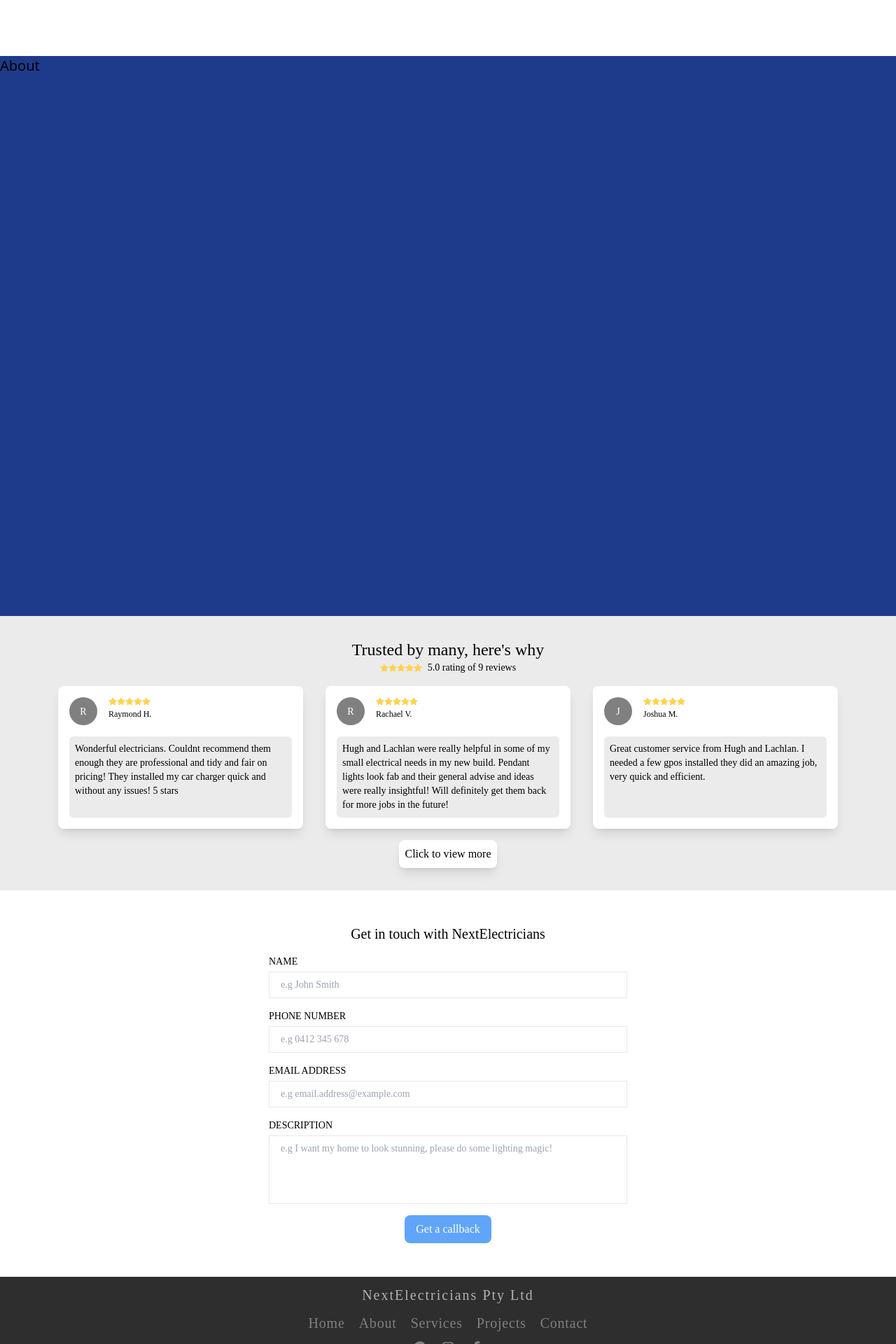
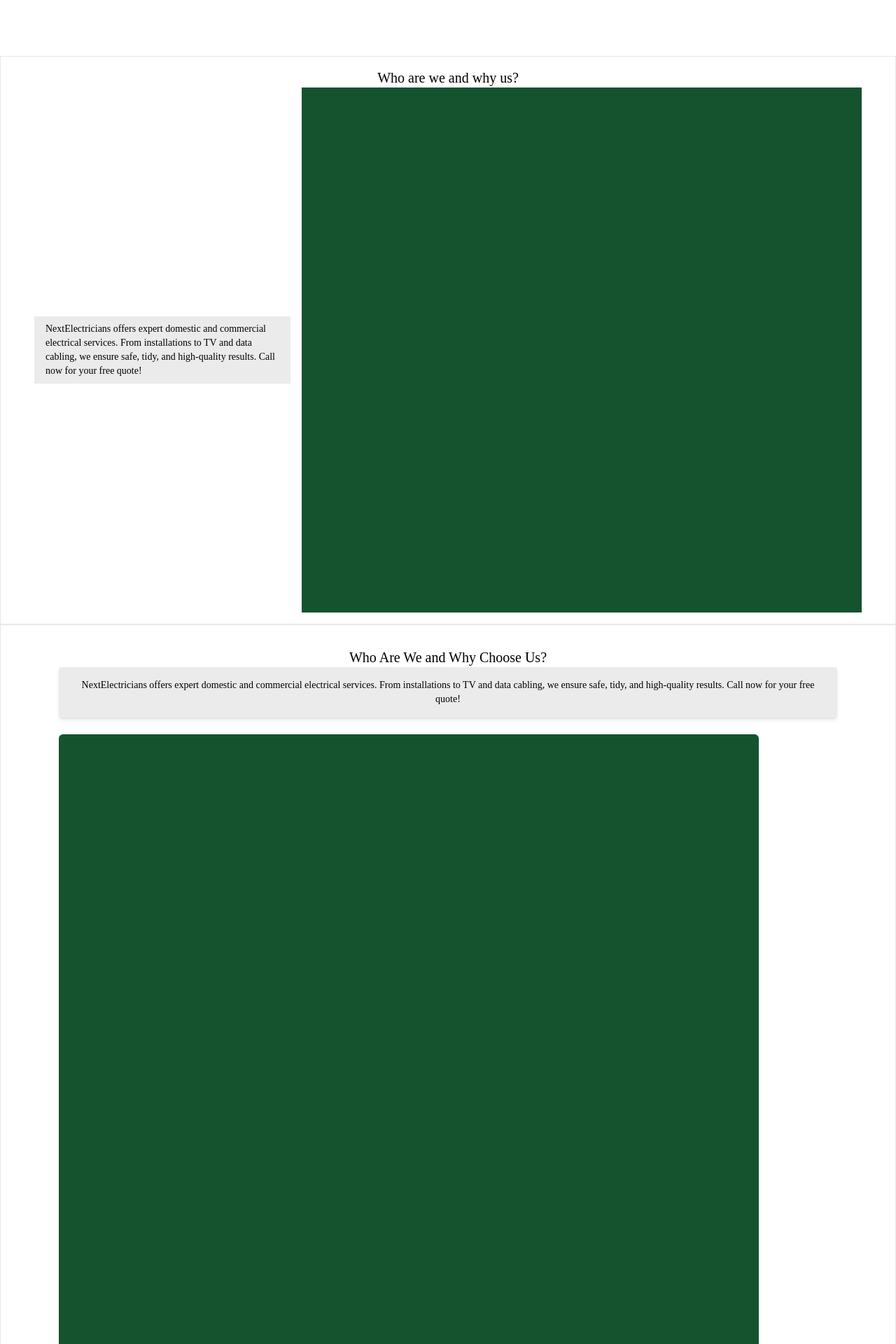
Before and after one commit to Wazmond/next-electricians, a Next.js app: page / in a window 1280 px wide. Shown: the part 720-2640 px from the top of the page at 70% size. Built offline with nearby package versions, Linux system fonts and the light colour scheme; a web font is replaced by a local one.

Commit message:
Just working on the about section

```diff
--- a/src/app/(frontend)/pages/home/about/index.tsx
+++ b/src/app/(frontend)/pages/home/about/index.tsx
@@ -2,10 +2,48 @@ import React from 'react'
 
 const About = () => {
   return (
-    <div className="h-svh bg-blue-900">
-      <h2>About</h2>
-    </div>
+    <>
+      <div className="bg-white md:px-12 py-4 border flex flex-col justify-center items-center font-robotoSerif">
+        <h2>Who are we and why us?</h2>
+        <div className="flex flex-row flex-1 gap-4 flex-wrap items-center justify-center">
+          <p className="flex flex-1 bg-mono-200 py-2 px-4 text-wrap">
+            {`NextElectricians offers expert domestic and commercial electrical services. From installations to TV and data cabling, we ensure safe, tidy, and high-quality results. Call now for your free quote!`}
+          </p>
+          {/* Personal image */}
+          {/* <Image /> */}
+          <div className="flex max-w-[800px]">
+            <span className="h-[750px] w-[1000px] bg-green-900 object-cover" />
+          </div>
+        </div>
+      </div>
+
+      <div className="bg-white md:px-12 py-8 border flex flex-col items-center font-robotoSerif">
+        <h2>Who Are We and Why Choose Us?</h2>
+        <div className="flex flex-row flex-wrap max-w-[1112px] gap-6 items-center justify-center">
+          <p className="flex flex-1 bg-mono-200 p-4 rounded shadow-md text-center">
+            {`NextElectricians offers expert domestic and commercial electrical services. From installations to TV and data cabling, we ensure safe, tidy, and high-quality results. Call now for your free quote!`}
+          </p>
+          {/* Placeholder for Image */}
+          <div className="flex flex-1">
+            <div className="w-[1000px] h-[1000px] bg-green-900 object-cover rounded-md"></div>
+          </div>
+        </div>
+      </div>
+    </>
   )
 }
 
 export default About
+
+{
+  /* <p className="flex flex-1 min-w-[300px] bg-mono-200 py-2 px-4 text-wrap">
+          {`Electricians based in Sydney. Domestic, commercials. Call us today for your free quote!
+        NextElectricians strives to be a reliable and efficient who can deliver excellent solutions.
+        We start and finish each job in the tidiest and safest way possible. We also provide ideas
+        depending on the systems our clients need. Whether we’re hired for electrical, TV, or data
+        cabling, our crew will ensure quality results every time. Whether you’re a domestic or
+        commercial client, we can accommodate your needs. Rest assured that you’ll receive a clean
+        and friendly service from us. We also have products from well-known electrical companies
+        that come in a wide range of styles and designs`}
+        </p> */
+}
```
